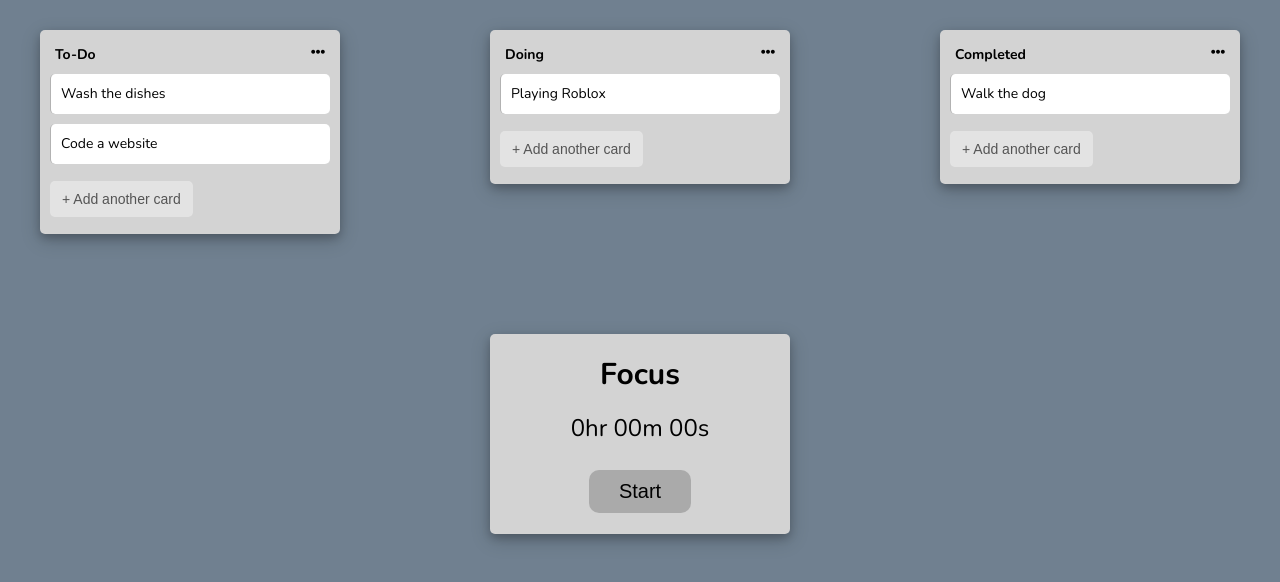
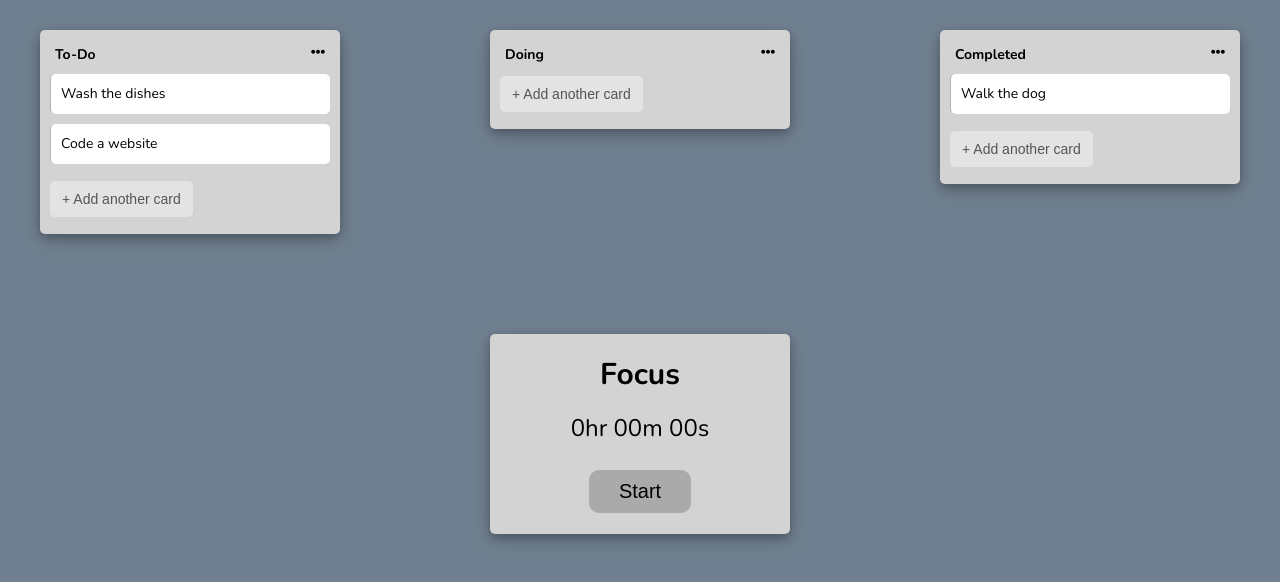
Before and after one commit to wwwLulu/Tracker-App, a Vue app: page / in a window 1280 px wide. Shown: the top 582 px of the page. Built offline with nearby package versions, Linux system fonts and the light colour scheme.

Commit message:
Replaced data() in App.vue
Replace data() for computed, thus pulling from the vuex store.

```diff
--- a/src/App.vue
+++ b/src/App.vue
@@ -38,32 +38,10 @@ export default {
         Timer,
         TheList,
     },
-    data() {
-        return {
-            tasks: [
-                {
-                    id: 1,
-                    task: 'Wash the dishes',
-                    status: 'to-do',
-                    focus: false,
-                },
-                {
-                    id: 2,
-                    task: 'Code a website',
-                    status: 'to-do',
-                },
-                {
-                    id: 3,
-                    task: 'Walk the dog',
-                    status: 'completed',
-                },
-                {
-                    id: 4,
-                    task: 'Playing Roblox',
-                    status: 'doing',
-                },
-            ],
-        }
+    computed: {
+        tasks() {
+            return this.$store.state.tasks
+        },
     },
     methods: {
         updateTask(updatedTask, taskId) {
```
